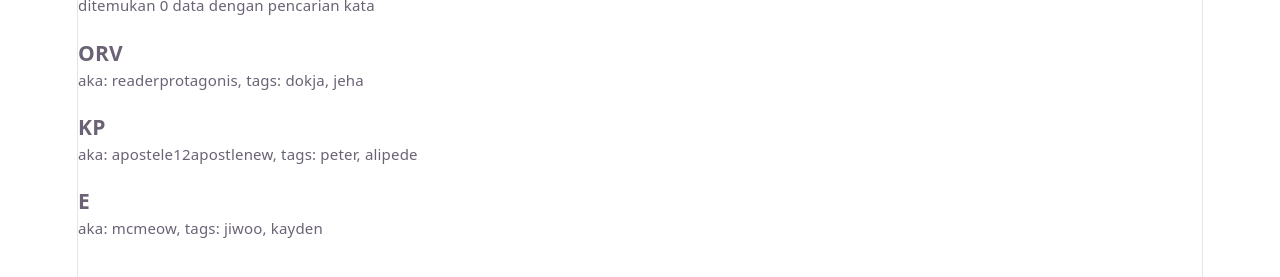
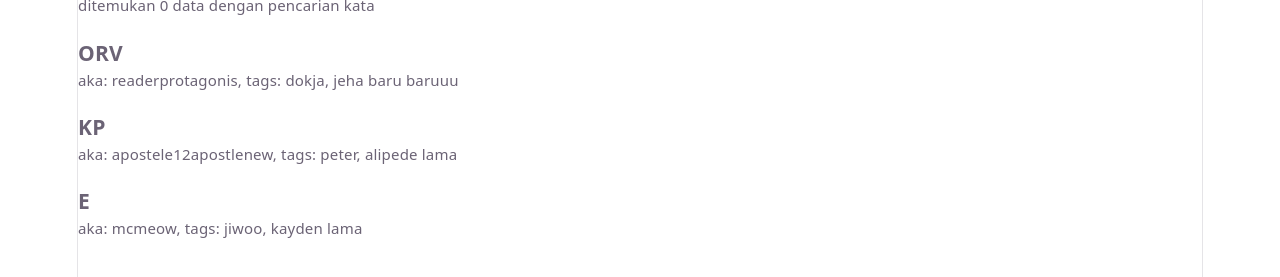
Before and after one commit to calistasalsabila/Website, a React (Vite) app in the folder 01_front_end/08_react/01_react_fundamental/code/01_fundamental/: page / in a window 1280 px wide. Shown: the part 177-454 px from the top of the page. Built offline with nearby package versions, Linux system fonts and the light colour scheme.

Commit message:
feat: add conditional rendering dan ternary operator

```diff
--- a/01_front_end/08_react/01_react_fundamental/code/01_fundamental/src/componennts/Article.jsx
+++ b/01_front_end/08_react/01_react_fundamental/code/01_fundamental/src/componennts/Article.jsx
@@ -3,7 +3,11 @@ function Article(props){
         <>
             <h3>{props.title}</h3>
 
-            <small>aka: {props.aka}, tags: {props.tags.join(", ")}</small>
+            <small>aka: {props.aka}, tags: {props.tags.join(", ")} {" "}
+                {props.isNew ? 'baru' : 'lama'}{" "}
+                {/* conditional rendering */}
+                {props.isNew && 'baruuu'}
+            </small>
         </>
     )
 }
--- a/01_front_end/08_react/01_react_fundamental/code/01_fundamental/src/posts.json
+++ b/01_front_end/08_react/01_react_fundamental/code/01_fundamental/src/posts.json
@@ -2,18 +2,21 @@
     {
         "title": "ORV",
         "tags": ["dokja", "jeha"],
-        "aka" : ["reader", "protagonis"]
+        "aka" : ["reader", "protagonis"],
+        "isNew": true
     },
 
     {
         "title": "KP",
         "tags": ["peter", "alipede"],
-        "aka" : ["apostele12", "apostlenew"]
+        "aka" : ["apostele12", "apostlenew"],
+        "isNew": false
     },
 
     {
         "title": "E",
         "tags": ["jiwoo", "kayden"],
-        "aka" : ["mc", "meow"]
+        "aka" : ["mc", "meow"],
+        "isNew": false
     }
 ]
```
